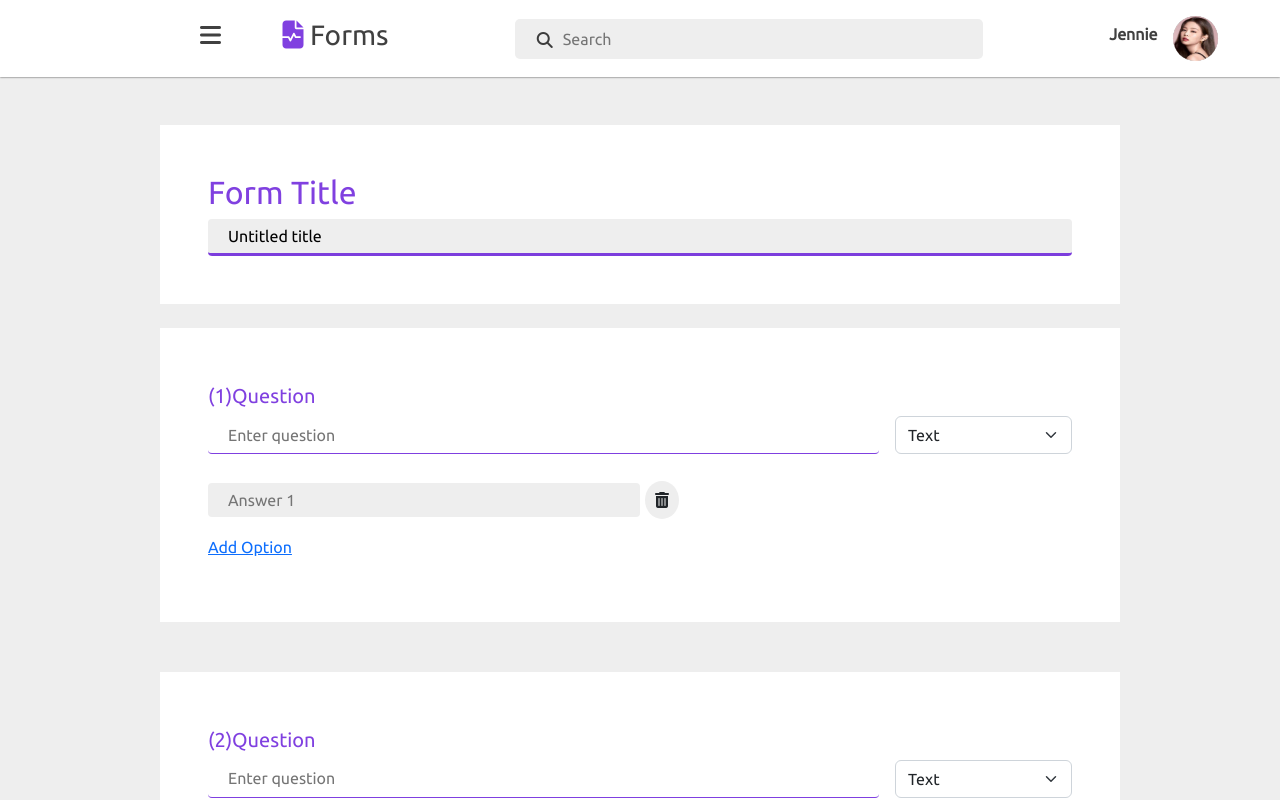
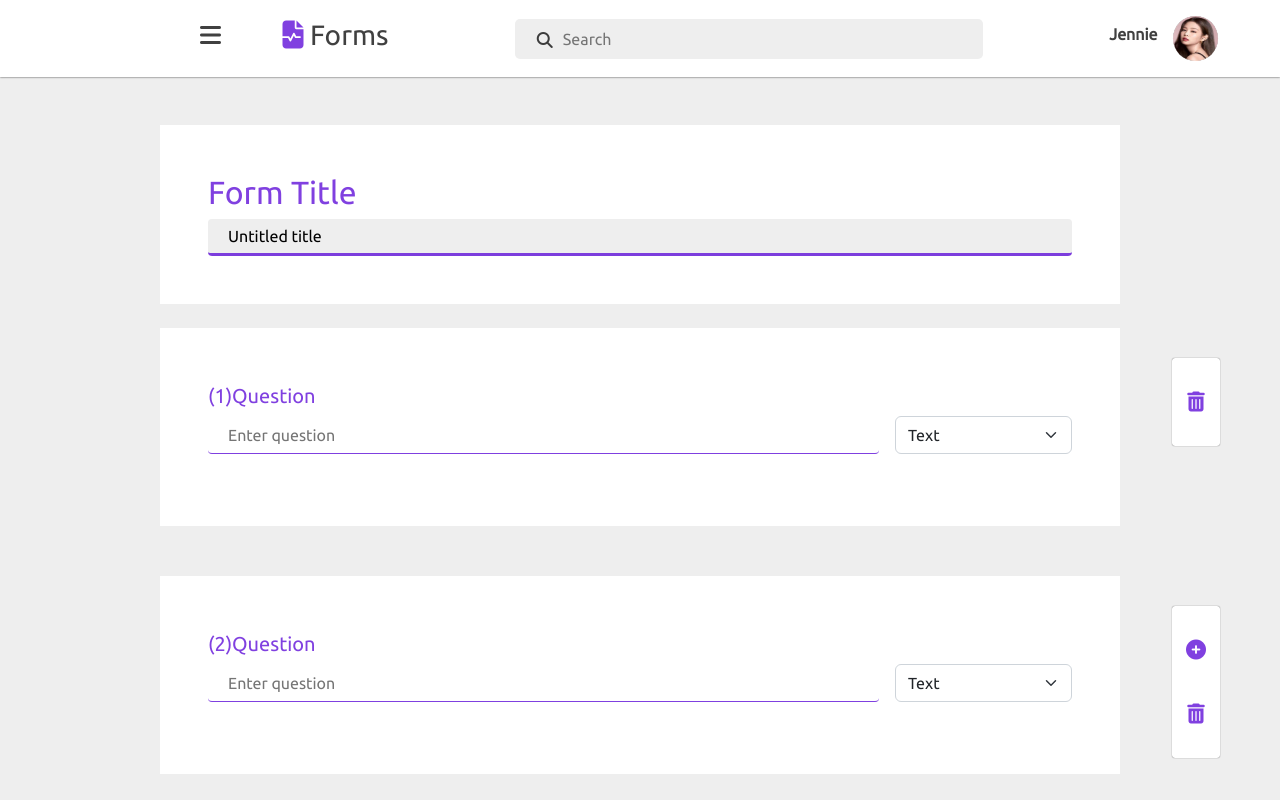
Before and after one commit to myominhtoo/custom_form, a Vue app in the folder form_views/: page /forms/new in a window 1280 px wide. Shown: the top 800 px of the page. Built offline with nearby package versions, Linux system fonts and the light colour scheme.

Commit message:
added build for form creating in view FormNewPage

```diff
--- a/form_views/package.json
+++ b/form_views/package.json
@@ -11,6 +11,7 @@
   "dependencies": {
     "axios": "^0.27.2",
     "bootstrap": "^5.2.0",
+    "sweetalert": "^2.1.2",
     "vue": "^3.2.37",
     "vue-router": "^4.1.4",
     "vuex": "^4.0.2"
--- a/form_views/src/assets/style/common.css
+++ b/form_views/src/assets/style/common.css
@@ -258,3 +258,35 @@ body
     border-radius: 50%;
     background: var(--pale);
 }
+
+#part
+{
+    position: relative;
+}
+
+#control-panel
+{
+    position: absolute;
+    border-radius:3px;
+    box-shadow: 0 0 1px var(--pale-dk);
+    background-color: var(--snow) !important;
+    width:5% !important;
+
+    right:-100px;
+    top:30px;
+}
+
+#control-panel i
+{
+    font-size:20px !important;
+    color:var(--violet);
+    padding:10px;
+    border-radius:50%;
+    transition:0.5s all;
+}
+
+#control-panel i:hover
+{
+    cursor:pointer;
+    background-color: var(--pale);
+}
--- a/form_views/src/components/creation/Control.vue
+++ /dev/null
@@ -1,3 +0,0 @@
-<template>
-    <h1>control</h1>
-</template>
--- /dev/null
+++ b/form_views/src/components/form/ControlPanel.vue
@@ -0,0 +1,27 @@
+<template>
+    <div id="control-panel" class="p-3 bg-primary d-flex flex-column gap-2 align-items-center">
+        <span @click="$emit('add:part')" v-if="isLast" class="p-2"><i class="fa-solid fa-circle-plus"></i></span>
+        <span @click="$emit('delete:part',cur)" class="p-2" :disabled="isLast ? true : false "><i class="fa-solid fa-trash-can"></i></span>
+    </div>
+</template>
+
+<script setup >
+
+defineProps({
+   isLast : {
+     type : Boolean,
+     default : false
+   },
+   cur : {
+     type : Number,
+     default : 0
+   }
+});
+
+const emits = defineEmits([
+    "delete:part",
+    "add:part"
+]);
+
+
+</script>
--- a/form_views/src/pages/FormNewPage.vue
+++ b/form_views/src/pages/FormNewPage.vue
@@ -22,12 +22,12 @@
                          placeholder="Enter question "/>
 
                          <select v-model="part.type" class="form-select w-25 text-capitalize">
-                            <option disabled selected >Choose type for question</option>
+                            <option disabled selected>Choose type for question</option>
                             <option v-for="partType in partTypes" :key="partType.id" :value="partType.id">{{ partType.name }}</option>
                          </select>
                     </div>
                     <br/>
-                    <div id="part-answers" class="d-flex flex-column gap-3">
+                    <div v-if="part.type != 1" id="part-answers" class="d-flex flex-column gap-3">
                         <div
                           v-for="answer,idx in part.answers"
                           :key="idx"
@@ -39,13 +39,20 @@
                              :placeholder="'Answer '+(idx+1)" />
                             <!-- index is from parent , idx is child -->
                             <span
+                             v-if="part.type != 1"
                               @click="handleDeleteAnswer( index , idx )"
                               id="answer-del-btn"><i class="fa-solid fa-trash-can"></i></span>
                         </div>
                     </div>
                     <a
-                     v-if="part.answers.length < 4 "
+                     v-if="part.answers.length < 4 && part.type != 1 "
                      @click="handleAddOption( index )" class="h6 d-block my-3" >Add Option</a>
+                     <ControlPanel
+                      @add:part="handleAddPart"
+                      @delete:part="handleDeletePart"
+                      :isLast=" index == (formData.parts.length - 1)"
+                      :cur="index"
+                      />
                 </div>
             </main>
             <br/>
@@ -56,7 +63,7 @@
 
 <script setup >
 import Navbar from '../components/Navbar.vue';
-import Control from '../components/creation/Control.vue';
+import ControlPanel from '../components/form/ControlPanel.vue';
 import { onMounted, reactive , ref } from "@vue/runtime-core";
 import axios from 'axios';
 
@@ -123,6 +130,23 @@ const handleDeleteAnswer = ( questionIdx , answerIdx ) => {
 
 }
 
+const handleDeletePart = ( target ) => {
+   if( formData.parts.length > 1){
+    formData.parts.splice( target , 1 );
+   }
+}
+
+const handleAddPart = () => {
+    let prevParts = formData.parts;
+    formData.parts.push( {
+        id : prevParts[prevParts.length - 1] + 1,
+        type : 1,
+        title : "",
+        answers : [],
+        key : ""
+    } )
+}
+
 onMounted(() => {
 
 });
```
Also changed, not shown: 1 other file (tests, documents, lock files or other folders).
